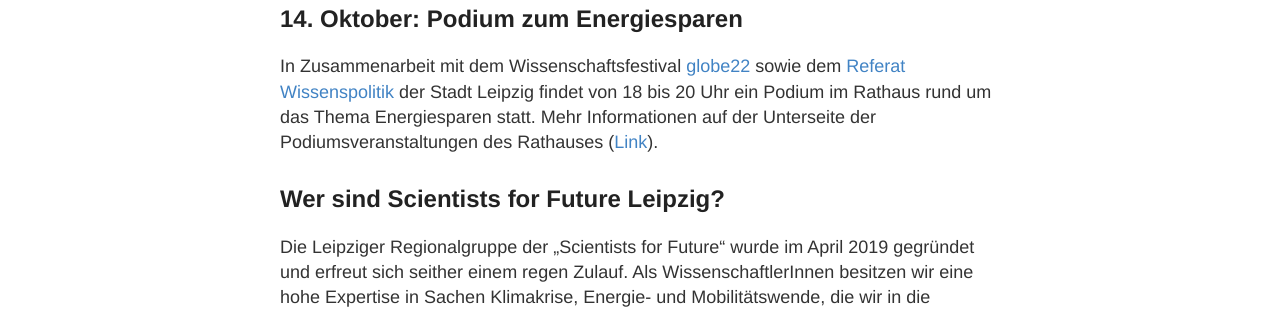
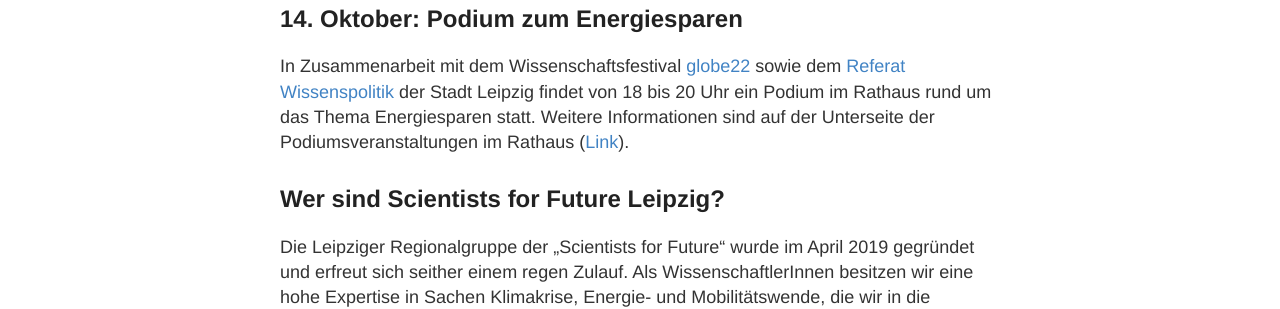
Before and after one commit to s4f-leipzig/s4f-leipzig.github.io, a Jekyll site: the page built from index.md, in a window 1280 px wide. Shown: the part 790-1099 px from the top of the page. Built offline with Jekyll 4.4.1, drawn with Linux system fonts in a browser that asks for light colours.

Commit message:
Update index.md

```diff
--- a/index.md
+++ b/index.md
@@ -7,7 +7,7 @@ title: Aktuelles
 Der nächste Salon der Zukunft findet am 8. Oktober 2022 im Rahmen des Stadtteilkulturfestivals OSTLichter statt. Thema wird sein: "Gemeinsam genießen, statt einsam verzichten: Wie Nachbarschaften dazu beitragen können die ökologischen Krisen zu lösen". Los geht es um 15 Uhr in der Trinitatiskirche Anger-Crottendorf. Den musikalischen Rahmen wird ein Jazz-Ensemble unter Leitung von Jörn Kleinbrahm geben. Wir freuen uns auf ihren Besuch! Mehr Informationen auf der Unterseite des Salons der Zukunft (<a href="https://s4f-leipzig.de/salon/">Link</a>).
 
 <h2>14. Oktober: <a href="https://s4f-leipzig.de/podium/">Podium</a> zum Energiesparen</h2>
-In Zusammenarbeit mit dem Wissenschaftsfestival <a href="https://www.globe-festival.de/">globe22</a> sowie dem <a href="https://www.leipzig.de/buergerservice-und-verwaltung/aemter-und-behoerdengaenge/behoerden-und-dienstleistungen/dienststelle/referat-wissenspolitik-0117">Referat Wissenspolitik</a> der Stadt Leipzig findet von 18 bis 20 Uhr ein Podium im Rathaus rund um das Thema Energiesparen statt. Mehr Informationen auf der Unterseite der Podiumsveranstaltungen des Rathauses (<a href="https://s4f-leipzig.de/podium/">Link</a>).
+In Zusammenarbeit mit dem Wissenschaftsfestival <a href="https://www.globe-festival.de/">globe22</a> sowie dem <a href="https://www.leipzig.de/buergerservice-und-verwaltung/aemter-und-behoerdengaenge/behoerden-und-dienstleistungen/dienststelle/referat-wissenspolitik-0117">Referat Wissenspolitik</a> der Stadt Leipzig findet von 18 bis 20 Uhr ein Podium im Rathaus rund um das Thema Energiesparen statt. Weitere Informationen sind auf der Unterseite der Podiumsveranstaltungen im Rathaus (<a href="https://s4f-leipzig.de/podium/">Link</a>).
 
 <h2>Wer sind Scientists for Future Leipzig?</h2>
 
```
